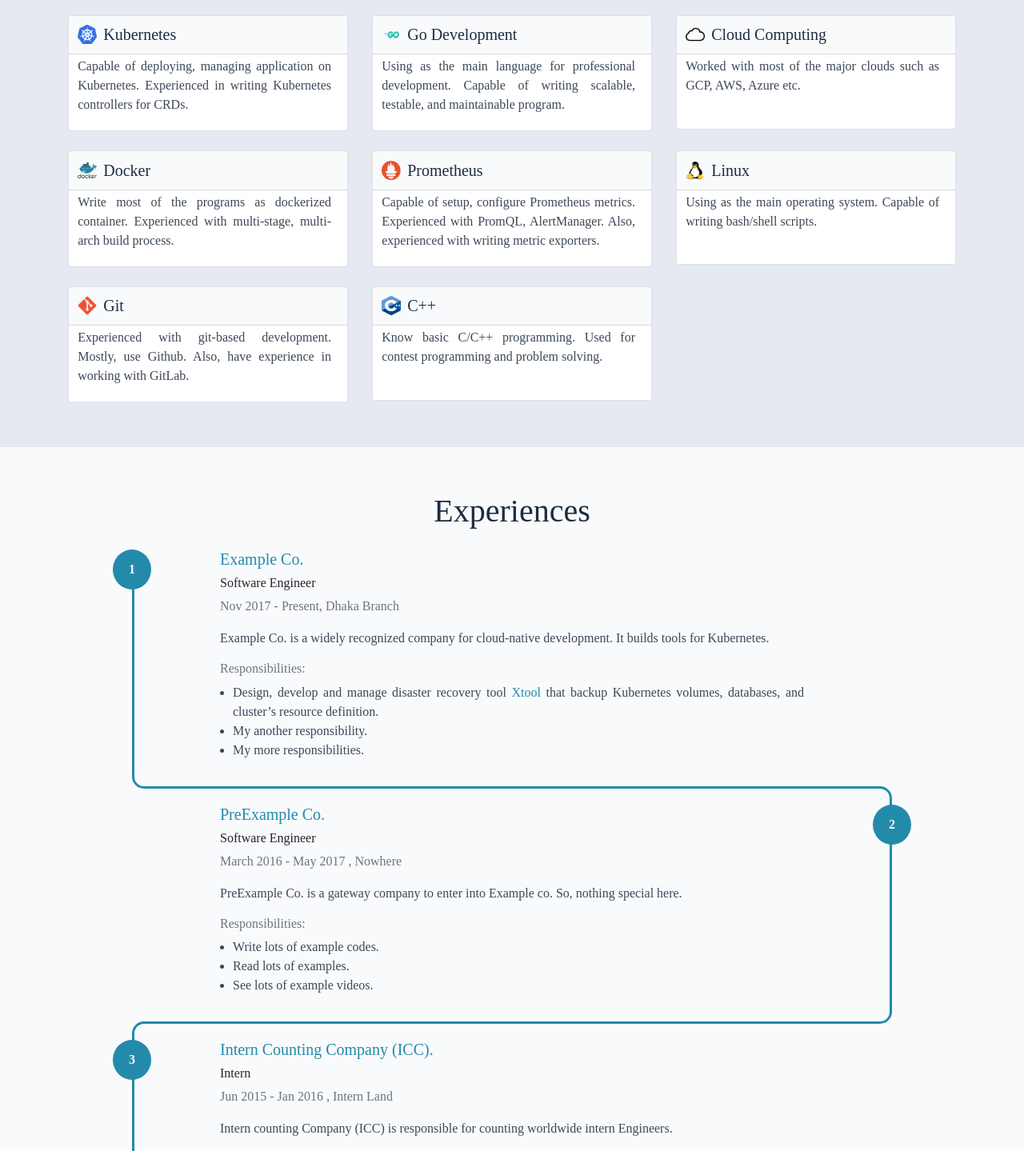
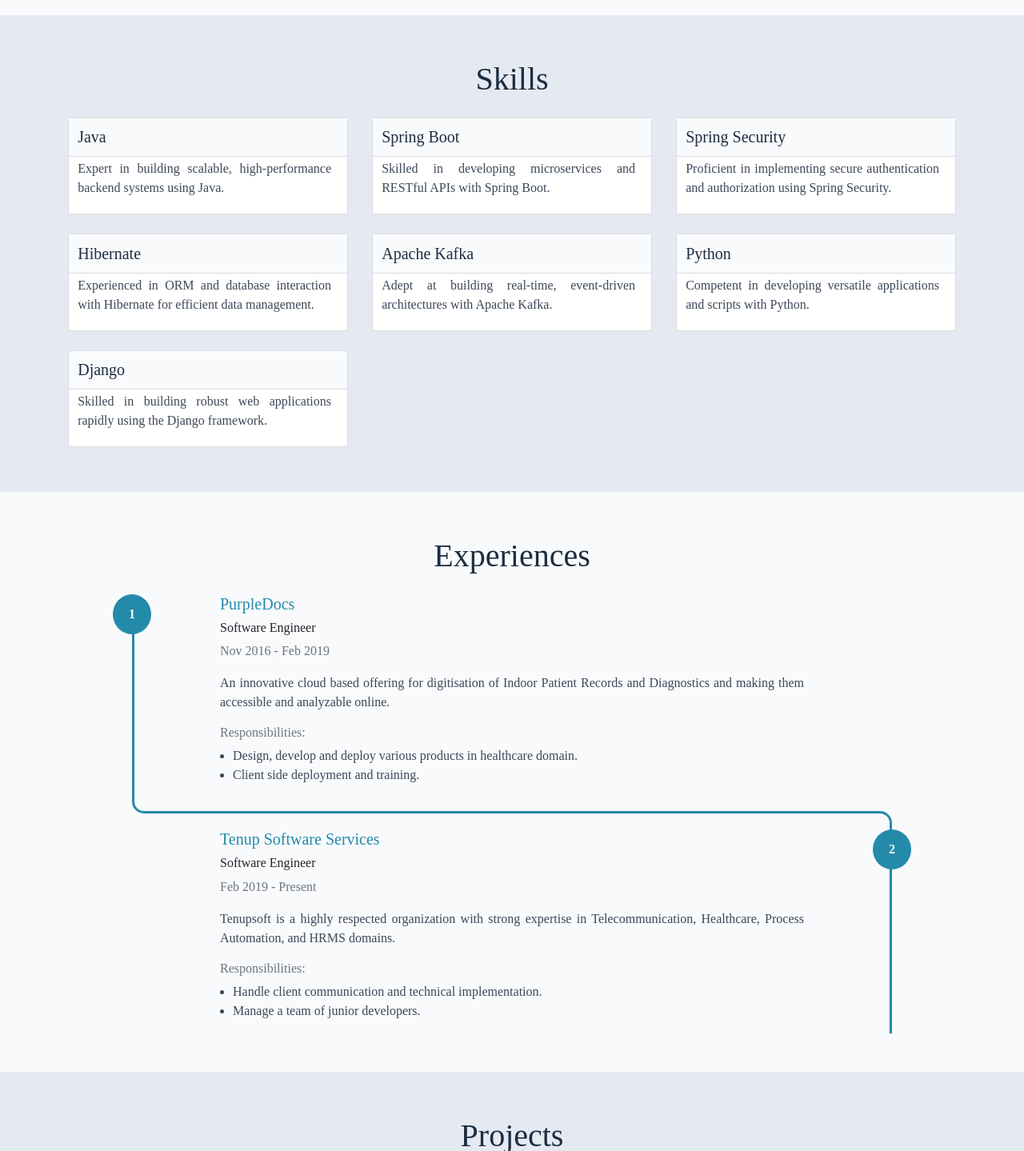
Before and after one commit to varshaldavda/varshaldavda.github.io, a plain HTML site: page index.html in a window 1280 px wide. Shown: the part 1361-2800 px from the top of the page at 80% size. Drawn offline with Linux system fonts and the light colour scheme; a web font is replaced by a local one.

Commit message:
Changed about and skills sections

```diff
--- a/index.html
+++ b/index.html
@@ -81,11 +81,11 @@
                <span id="ityped" class="ityped"></span>
                <span class="ityped-cursor"></span>
             </div>
-            <ul id="typing-carousel-data">
+            <!-- <ul id="typing-carousel-data">
                <li>I am a Developer</li>
                <li>I work with Java</li>
                <li>I love to work with some fun projects</li>
-            </ul>
+            </ul> -->
             <a href="#about"><i class="arrow bounce fa fa-chevron-down"></i></a>
          </div>
       </div>
@@ -95,11 +95,11 @@
                <div class="col-md-6">
                   <h3 class="p-1">Varshal Davda</h3>
                   <h5 class="p-1">
-                     Software Engineer
-                     at <a href="https://www.tenupsoft.com">Tenup Software Services LLP.</a>
+                     Senior Software Engineer
                   </h5>
                   <p class="p-1 text-justify">
-                     I am a passionate software engineer with x years of working experience. I built OSS tools for <a href="https://kubernetes.io/">Kubernetes</a> using GO. My tools help people to deploy their workloads in Kubernetes. Sometimes, I work on some fun projects such as writing a theme, etc.
+                      am a Senior Software Engineer with deep expertise in designing and building scalable, high-performance applications. My core strengths lie in Java development, with extensive experience in Spring Boot, Spring Security, and Hibernate. I am skilled in implementing robust, secure systems and have a strong background in event-driven architecture using technologies like Kafka and ActiveMQ.
+In addition to my Java proficiency, I have solid experience with Python and Django, allowing me to build full-stack solutions and microservices across multiple tech stacks. I am passionate about writing clean, maintainable code, following best practices, and continuously learning to stay updated with the latest advancements in software engineering. I thrive in collaborative environments and enjoy solving complex technical challenges to deliver impactful results
                   </p>
                   <div class="text-container ml-auto">
                      <ul class="social-link d-flex">
@@ -110,13 +110,13 @@
                            <a href="https://github.com/varshaldavda" target="/"><i class="fab fa-github"></i></a>
                         </li>
                         <li>
-                           <a href="#" target="/"><i class="fab fa-linkedin"></i></a>
+                           <a href="https://www.linkedin.com/in/varshal-davda" target="/"><i class="fab fa-linkedin"></i></a>
                         </li>
                      </ul>
                   </div>
-                  <a href="files/resume.pdf" target="#"
+<!--                   <a href="files/resume.pdf" target="#"
                      ><button class="btn btn-dark">My Resume</button></a
-                     >
+                     > -->
                </div>
                <div class="col-md-6 pt-5 pl-md-4 pl-sm-3 pt-md-0">
                   <div class="row">
@@ -223,88 +223,77 @@
                   <div class="col-sm-12 col-md-6 col-lg-4 pt-2">
                      <div class="card">
                         <div class="card-head d-flex">
-                           <img class="card-img-xs" src="/images/skills/kubernetes.png" alt="Kubernetes" />
-                           <h5 class="card-title">Kubernetes</h5>
+<!--                            <img class="card-img-xs" src="/images/skills/kubernetes.png" alt="Kubernetes" /> -->
+                           <h5 class="card-title">Java</h5>
                         </div>
                         <div class="card-body">
-                           <p class="card-text">Capable of deploying, managing application on Kubernetes. Experienced in writing Kubernetes controllers for CRDs.</p>
+                           <p class="card-text">Expert in building scalable, high-performance backend systems using Java.</p>
                         </div>
                      </div>
                   </div>
                   <div class="col-sm-12 col-md-6 col-lg-4 pt-2">
                      <div class="card">
                         <div class="card-head d-flex">
-                           <img class="card-img-xs" src="/images/skills/go.png" alt="Go Development" />
-                           <h5 class="card-title">Go Development</h5>
+<!--                            <img class="card-img-xs" src="/images/skills/go.png" alt="Spring Boot" /> -->
+                           <h5 class="card-title">Spring Boot</h5>
                         </div>
                         <div class="card-body">
-                           <p class="card-text">Using as the main language for professional development. Capable of writing scalable, testable, and maintainable program.</p>
+                           <p class="card-text">Skilled in developing microservices and RESTful APIs with Spring Boot.</p>
                         </div>
                      </div>
                   </div>
                   <div class="col-sm-12 col-md-6 col-lg-4 pt-2">
                      <div class="card">
                         <div class="card-head d-flex">
-                           <img class="card-img-xs" src="/images/skills/cloud.png" alt="Cloud Computing" />
-                           <h5 class="card-title">Cloud Computing</h5>
+                           <!-- <img class="card-img-xs" src="/images/skills/cloud.png" alt="Spring Security" /> -->
+                           <h5 class="card-title">Spring Security</h5>
                         </div>
                         <div class="card-body">
-                           <p class="card-text">Worked with most of the major clouds such as GCP, AWS, Azure etc.</p>
+                           <p class="card-text">Proficient in implementing secure authentication and authorization using Spring Security.</p>
                         </div>
                      </div>
                   </div>
                   <div class="col-sm-12 col-md-6 col-lg-4 pt-2">
                      <div class="card">
                         <div class="card-head d-flex">
-                           <img class="card-img-xs" src="/images/skills/docker.svg" alt="Docker" />
-                           <h5 class="card-title">Docker</h5>
+                           <!-- <img class="card-img-xs" src="/images/skills/docker.svg" alt="Hibernate" /> -->
+                           <h5 class="card-title">Hibernate</h5>
                         </div>
                         <div class="card-body">
-                           <p class="card-text">Write most of the programs as dockerized container. Experienced with multi-stage, multi-arch build process.</p>
+                           <p class="card-text">Experienced in ORM and database interaction with Hibernate for efficient data management.</p>
                         </div>
                      </div>
                   </div>
                   <div class="col-sm-12 col-md-6 col-lg-4 pt-2">
                      <div class="card">
                         <div class="card-head d-flex">
-                           <img class="card-img-xs" src="/images/skills/prometheus.png" alt="Prometheus" />
-                           <h5 class="card-title">Prometheus</h5>
+                           <!-- <img class="card-img-xs" src="/images/skills/prometheus.png" alt="Apache Kafka" /> -->
+                           <h5 class="card-title">Apache Kafka</h5>
                         </div>
                         <div class="card-body">
-                           <p class="card-text">Capable of setup, configure Prometheus metrics. Experienced with PromQL, AlertManager. Also, experienced with writing metric exporters.</p>
+                           <p class="card-text">Adept at building real-time, event-driven architectures with Apache Kafka.</p>
                         </div>
                      </div>
                   </div>
                   <div class="col-sm-12 col-md-6 col-lg-4 pt-2">
                      <div class="card">
                         <div class="card-head d-flex">
-                           <img class="card-img-xs" src="/images/skills/linux.png" alt="Linux" />
-                           <h5 class="card-title">Linux</h5>
+                           <!-- <img class="card-img-xs" src="/images/skills/linux.png" alt="Python" /> -->
+                           <h5 class="card-title">Python</h5>
                         </div>
                         <div class="card-body">
-                           <p class="card-text">Using as the main operating system. Capable of writing bash/shell scripts.</p>
+                           <p class="card-text">Competent in developing versatile applications and scripts with Python.</p>
                         </div>
                      </div>
                   </div>
                   <div class="col-sm-12 col-md-6 col-lg-4 pt-2">
                      <div class="card">
                         <div class="card-head d-flex">
-                           <img class="card-img-xs" src="/images/skills/git.png" alt="Git" />
-                           <h5 class="card-title">Git</h5>
+                           <!-- <img class="card-img-xs" src="/images/skills/git.png" alt="Django" /> -->
+                           <h5 class="card-title">Django</h5>
                         </div>
                         <div class="card-body">
-                           <p class="card-text">Experienced with git-based development. Mostly, use Github. Also, have experience in working with GitLab.</p>
-                        </div>
-                     </div>
-                  </div>
-                  <div class="col-sm-12 col-md-6 col-lg-4 pt-2">
-                     <div class="card">
-                        <div class="card-head d-flex">
-                           <img class="card-img-xs" src="/images/skills/c&#43;&#43;.png" alt="C&#43;&#43;" />
-                           <h5 class="card-title">C&#43;&#43;</h5>
-                        </div>
-                        <div class="card-body">
-                           <p class="card-text">Know basic C/C++ programming. Used for contest programming and problem solving.</p>
+                           <p class="card-text">Skilled in building robust web applications rapidly using the Django framework.</p>
                         </div>
                      </div>
                   </div>
@@ -322,16 +311,15 @@
                   </div>
                   <div class="col-10 col-lg-8">
                      <div class="experience-entry-heading">
-                        <h5><a href="https://www.example.com">Example Co.</a></h5>
+                        <h5><a href="https://www.example.com">PurpleDocs</a></h5>
                         <h6>Software Engineer</h6>
-                        <p class="text-muted">Nov 2017 - Present, Dhaka Branch</p>
+                        <p class="text-muted">Nov 2016 - Feb 2019</p>
                      </div>
-                     <p>Example Co. is a widely recognized company for cloud-native development. It builds tools for Kubernetes.</p>
+                     <p>An innovative cloud based offering for digitisation of Indoor Patient Records and Diagnostics and making them accessible and analyzable online.</p>
                      <h6 class="text-muted">Responsibilities:</h6>
                      <ul class="justify-content-around">
-                        <li>Design, develop and manage disaster recovery tool <a href="https://www.example.com">Xtool</a> that backup Kubernetes volumes, databases, and cluster&rsquo;s resource definition.</li>
-                        <li>My another responsibility.</li>
-                        <li>My more responsibilities.</li>
+                        <li>Design, develop and deploy various products in healthcare domain.</li>
+                        <li>Client side deployment and training.</li>
                      </ul>
                   </div>
                </div>
@@ -349,50 +337,19 @@
                <div class="row align-items-center justify-content-end d-flex">
                   <div class="col-10 col-lg-8">
                      <div class="experience-entry-heading">
-                        <h5><a href="https://www.preexample.com">PreExample Co.</a></h5>
+                        <h5><a href="https://www.preexample.com">Tenup Software Services</a></h5>
                         <h6>Software Engineer</h6>
-                        <p class="text-muted">March 2016 -  May 2017 , Nowhere</p>
+                        <p class="text-muted">Feb 2019 -  Present</p>
                      </div>
-                     <p>PreExample Co. is a gateway company to enter into Example co. So, nothing special here.</p>
+                     <p>Tenupsoft is a highly respected organization with strong expertise in Telecommunication, Healthcare, Process Automation, and HRMS domains.</p>
                      <h6 class="text-muted">Responsibilities:</h6>
                      <ul class="justify-content-around">
-                        <li>Write lots of example codes.</li>
-                        <li>Read lots of examples.</li>
-                        <li>See lots of example videos.</li>
+                        <li>Handle client communication and technical implementation.</li>
+                        <li>Manage a team of junior developers.</li>
                      </ul>
                   </div>
                   <div class="col-1 col-lg-2 text-center vertical-line d-inline-flex justify-content-center">
                      <div class="circle font-weight-bold">2</div>
-                  </div>
-               </div>
-               <div class="row horizontal-line">
-                  <div class="col-1 col-lg-2 timeline-side-div">
-                     <div class="corner"></div>
-                  </div>
-                  <div class="col-10 col-lg-8">
-                     <hr />
-                  </div>
-                  <div class="col-1 col-lg-2 timeline-side-div">
-                     <div class="corner"></div>
-                  </div>
-               </div>
-               <div class="row align-items-center  d-flex">
-                  <div class="col-1 col-lg-2 text-center vertical-line d-inline-flex justify-content-center">
-                     <div class="circle font-weight-bold">3</div>
-                  </div>
-                  <div class="col-10 col-lg-8">
-                     <div class="experience-entry-heading">
-                        <h5><a href="https://www.intern.com">Intern Counting Company (ICC).</a></h5>
-                        <h6>Intern</h6>
-                        <p class="text-muted">Jun 2015 -  Jan 2016 , Intern Land</p>
-                     </div>
-                     <p>Intern counting Company (ICC) is responsible for counting worldwide intern Engineers.</p>
-                     <h6 class="text-muted">Responsibilities:</h6>
-                     <ul class="justify-content-around">
-                        <li>Count lost of interns.</li>
-                        <li>Count more interns.</li>
-                        <li>Count me as an intern.</li>
-                     </ul>
                   </div>
                </div>
             </div>
```
